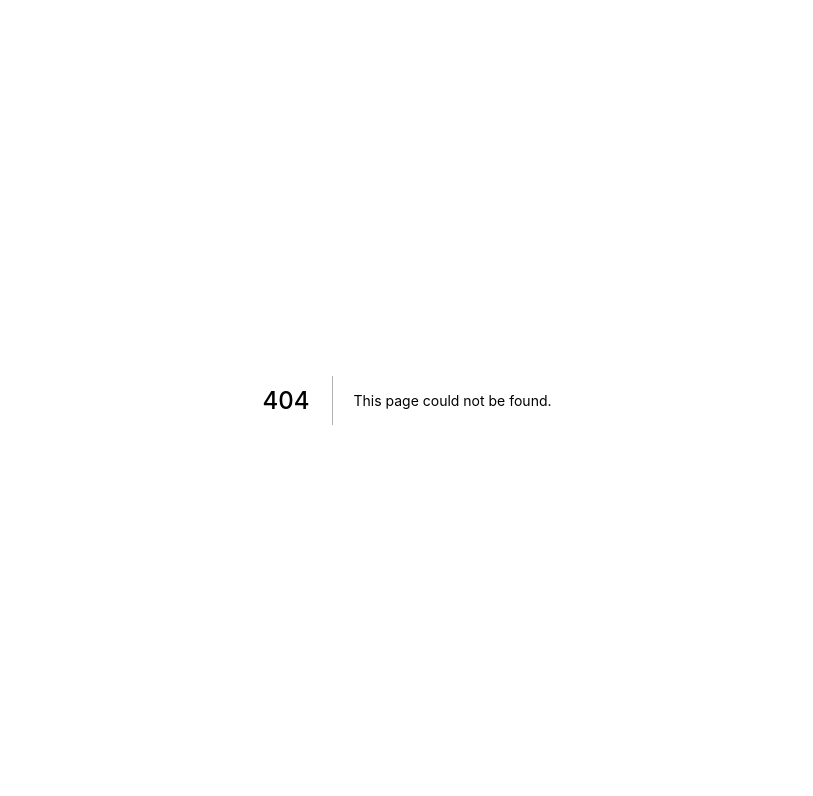
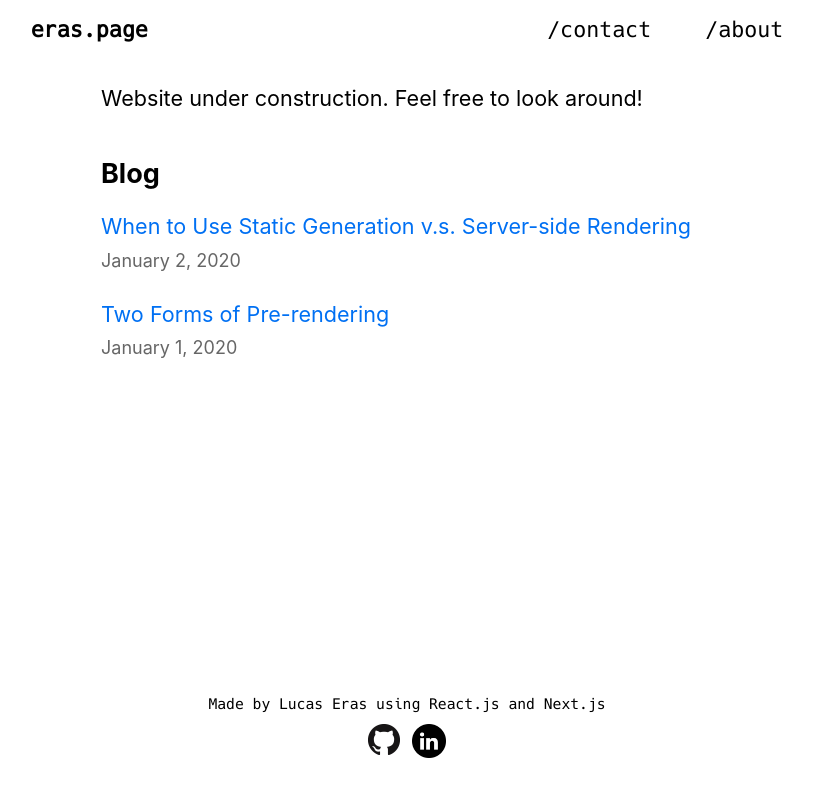
Before and after one commit to lucaseras/eras.page, a Next.js app: page /blog in a window 1280 px wide. Before the commit this address had no page. Shown: the top 796 px of the page, without its empty margins (233-1046 px from the left). Built offline with nearby package versions, Linux system fonts and the light colour scheme.

Commit message:
put blog posts in blog.js

```diff
--- /dev/null
+++ b/pages/blog.js
@@ -0,0 +1,47 @@
+import Head from 'next/head'
+import Layout, {siteTitle} from '../components/layout'
+import utilStyles from '../styles/utils.module.css'
+import { getSortedPostsData } from '../lib/posts'
+import Link from 'next/link'
+import Date from '../components/date'
+
+export async function getStaticProps() {
+    const allPostsData = getSortedPostsData()
+    return {
+        props: {
+            allPostsData
+        }
+    }
+}
+
+export default function Home({ allPostsData }) {
+    const postsAsList =
+        (allPostsData.map(({ id, date, title }) => (
+            <li className={utilStyles.listItem} key={id}>
+                <Link href={`/posts/${id}`}>
+                    <a>{title}</a>
+                </Link>
+                <br />
+                <small className={utilStyles.lightText}>
+                    <Date dateString={date} />
+                </small>
+            </li>
+        )))
+
+    return (
+        <Layout home>
+            <Head>
+                <title>{siteTitle}</title>
+            </Head>
+            <section className={utilStyles.headingMd}>
+                <p>Website under construction. Feel free to look around!</p>
+            </section>
+            <section className={`${utilStyles.headingMd} ${utilStyles.padding1px}`}>
+                <h2 className={utilStyles.headingLg}>Blog</h2>
+                <ul className={utilStyles.list}>
+                    {postsAsList}
+                </ul>
+            </section>
+        </Layout>
+    )
+}
```
